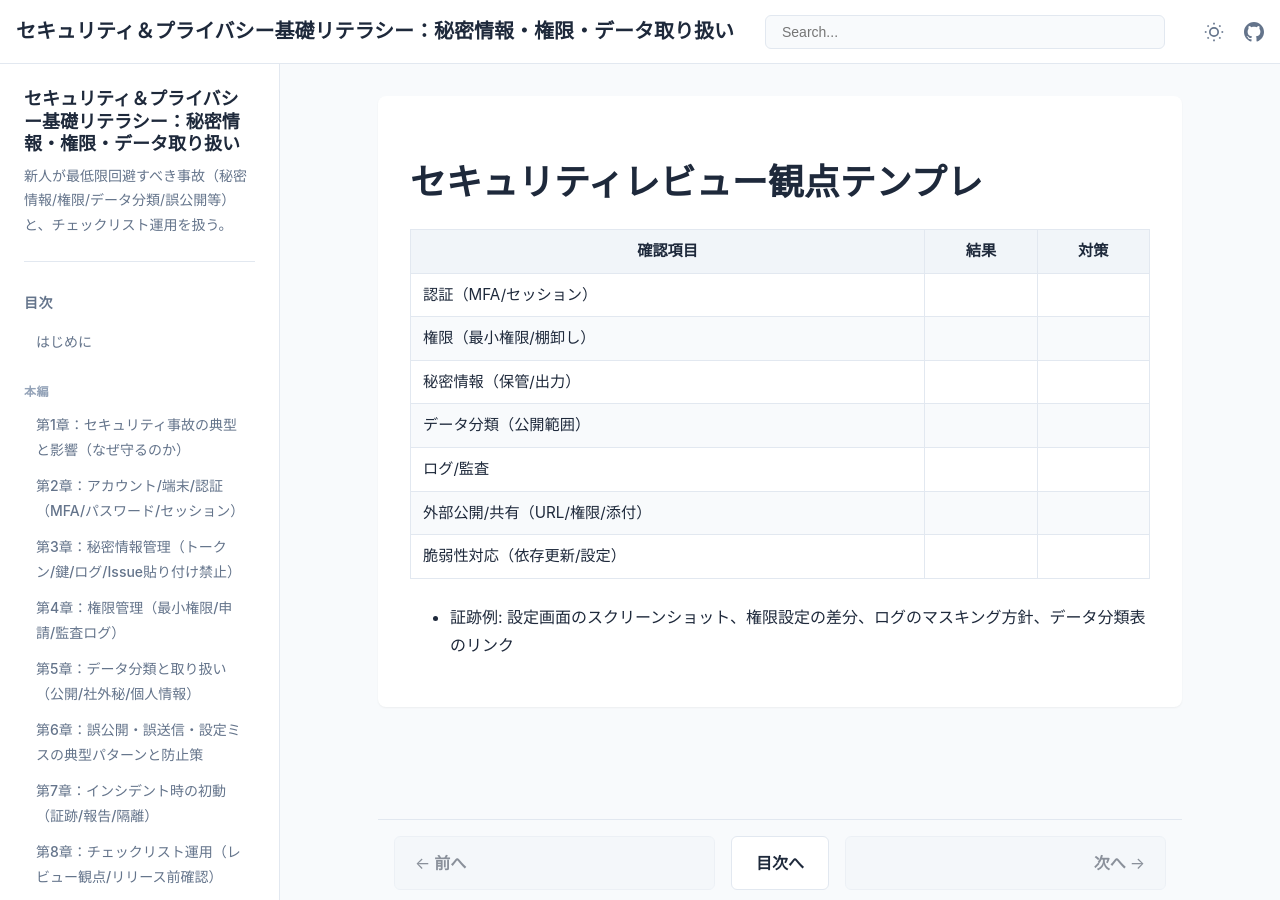
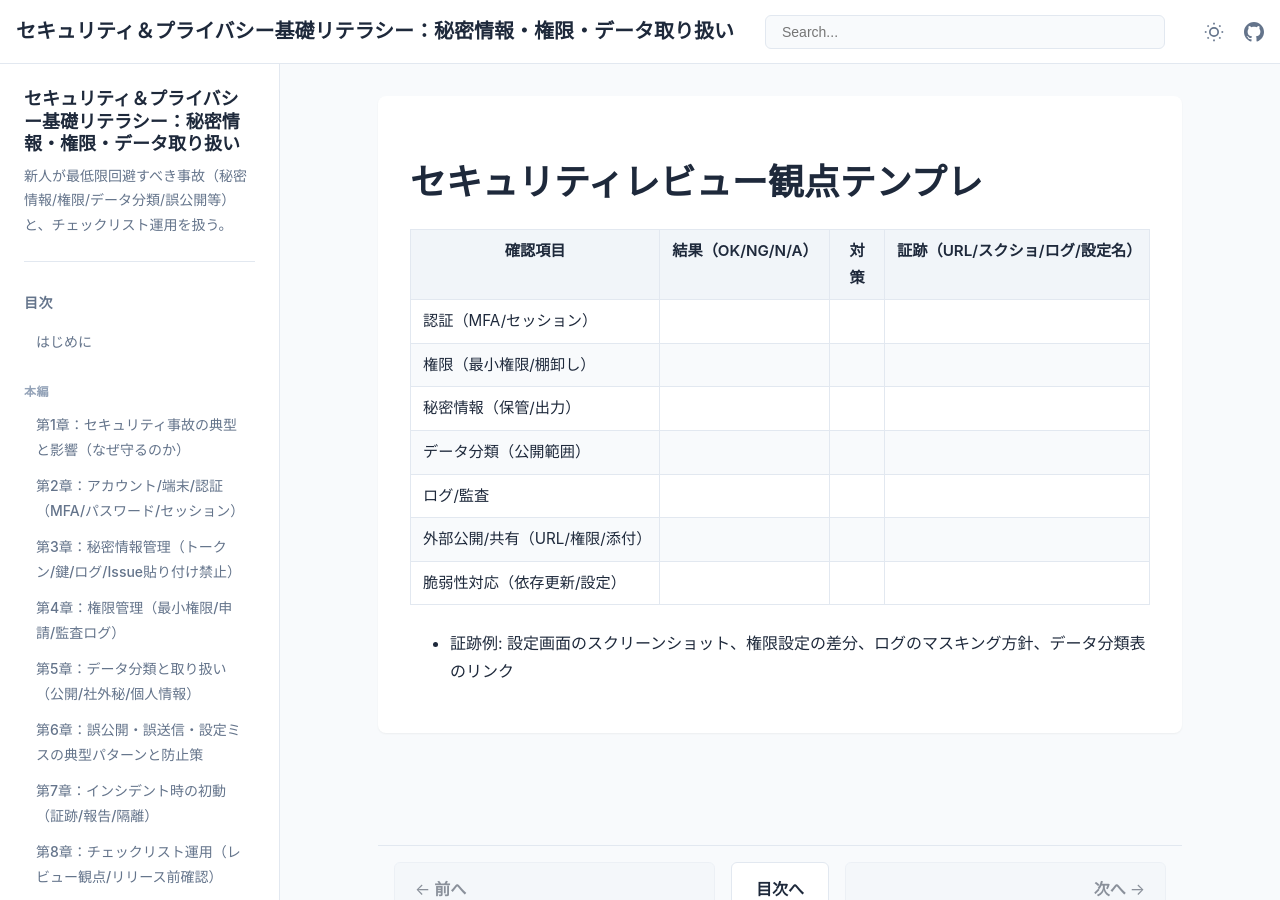
Before and after one commit to itdojp/security-privacy-literacy-book, a Jekyll site: the page built from docs/appendices/templates/security-review/index.md, in a window 1280 px wide and 900 px high. Built offline with Jekyll 4.4.1, drawn with Linux system fonts in a browser that asks for light colours.

Commit message:
Fix edit links and strengthen review evidence

```diff
--- a/docs/_layouts/book.html
+++ b/docs/_layouts/book.html
@@ -129,7 +129,7 @@
                 <!-- Edit on GitHub -->
                 {% if repo_url and page.path %}
                 <div class="edit-page">
-                    <a href="{{ repo_url }}/edit/{{ repo_branch }}/{{ page.path }}"
+                    <a href="{{ repo_url }}/edit/{{ repo_branch }}/docs/{{ page.path }}"
                        target="_blank"
                        rel="noopener"
                        class="edit-link">
--- a/docs/appendices/templates/security-review/index.md
+++ b/docs/appendices/templates/security-review/index.md
@@ -6,14 +6,14 @@ order: 913
 
 # セキュリティレビュー観点テンプレ
 
-| 確認項目 | 結果 | 対策 |
-|---|---|---|
-| 認証（MFA/セッション） | | |
-| 権限（最小権限/棚卸し） | | |
-| 秘密情報（保管/出力） | | |
-| データ分類（公開範囲） | | |
-| ログ/監査 | | |
-| 外部公開/共有（URL/権限/添付） | | |
-| 脆弱性対応（依存更新/設定） | | |
+| 確認項目 | 結果（OK/NG/N/A） | 対策 | 証跡（URL/スクショ/ログ/設定名） |
+|---|---|---|---|
+| 認証（MFA/セッション） | | | |
+| 権限（最小権限/棚卸し） | | | |
+| 秘密情報（保管/出力） | | | |
+| データ分類（公開範囲） | | | |
+| ログ/監査 | | | |
+| 外部公開/共有（URL/権限/添付） | | | |
+| 脆弱性対応（依存更新/設定） | | | |
 
 - 証跡例: 設定画面のスクリーンショット、権限設定の差分、ログのマスキング方針、データ分類表のリンク
```
Also changed, not shown: docs/appendices/templates/data-classification/index.md (+5 -0 lines).
